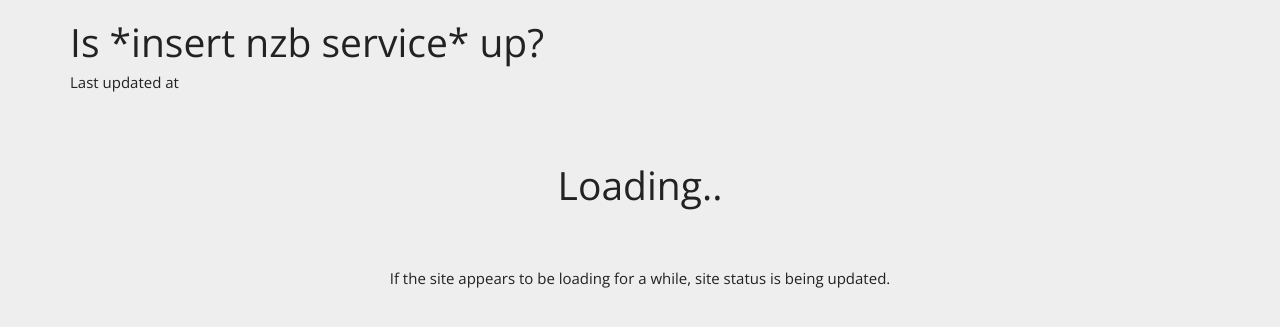
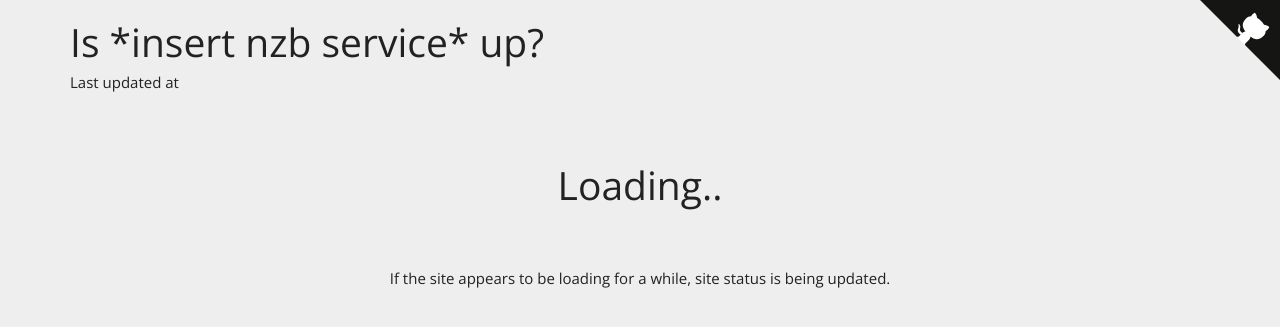
Before and after one commit to cry/isnzbup, a PHP site: page / in a window 1280 px wide. Shown: the top 327 px of the page. Run offline with PHP 8.4, Linux system fonts and the light colour scheme; data that the repository does not hold is empty; some libraries are stand-ins or nearby versions.

Commit message:
Add Github ribbon

```diff
--- a/cache.json
+++ /dev/null
@@ -1 +0,0 @@
-{"updated":1471097469,"news.newsgroup.ninja:119":true,"news.usenet.farm:119":true,"news4.usenet.farm:119":true,"news.supernews.com:119":true,"news.eu.supernews.com:119":true,"news.newshosting.com:119":true,"news.easynews.com:119":true,"news.giganews.com:119":true,"news-europe.giganews.com:119":true,"news.frugalusenet.com:119":true,"eunews.frugalusenet.com:119":true,"usnews.blocknews.net:119":true,"eunews.blocknews.net:119":true,"eunews2.blocknews.net:119":true,"news.altopia.com:119":true,"news.usenet.cat:563":false,"api.nzb.su:443":true,"nzb.cat:443":true,"simplynzbs.com:443":true,"nzbfinder.ws:443":true,"api.althub.co.za:443":true,"drunkenslug.com:443":true,"6box.me:443":true,"api.dognzb.cr:443":true}
--- a/index.php
+++ b/index.php
@@ -16,6 +16,8 @@
 </head>
 
 <body>
+
+    <a href="https://github.com/carey-li/isnzbup" class="github-corner"><svg width="80" height="80" viewBox="0 0 250 250" style="fill:#151513; color:#fff; position: absolute; top: 0; border: 0; right: 0;"><path d="M0,0 L115,115 L130,115 L142,142 L250,250 L250,0 Z"></path><path d="M128.3,109.0 C113.8,99.7 119.0,89.6 119.0,89.6 C122.0,82.7 120.5,78.6 120.5,78.6 C119.2,72.0 123.4,76.3 123.4,76.3 C127.3,80.9 125.5,87.3 125.5,87.3 C122.9,97.6 130.6,101.9 134.4,103.2" fill="currentColor" style="transform-origin: 130px 106px;" class="octo-arm"></path><path d="M115.0,115.0 C114.9,115.1 118.7,116.5 119.8,115.4 L133.7,101.6 C136.9,99.2 139.9,98.4 142.2,98.6 C133.8,88.0 127.5,74.4 143.8,58.0 C148.5,53.4 154.0,51.2 159.7,51.0 C160.3,49.4 163.2,43.6 171.4,40.1 C171.4,40.1 176.1,42.5 178.8,56.2 C183.1,58.6 187.2,61.8 190.9,65.4 C194.5,69.0 197.7,73.2 200.1,77.6 C213.8,80.2 216.3,84.9 216.3,84.9 C212.7,93.1 206.9,96.0 205.4,96.6 C205.1,102.4 203.0,107.8 198.3,112.5 C181.9,128.9 168.3,122.5 157.7,114.1 C157.9,116.9 156.7,120.9 152.7,124.9 L141.0,136.5 C139.8,137.7 141.6,141.9 141.8,141.8 Z" fill="currentColor" class="octo-body"></path></svg></a><style>.github-corner:hover .octo-arm{animation:octocat-wave 560ms ease-in-out}@keyframes octocat-wave{0%,100%{transform:rotate(0)}20%,60%{transform:rotate(-25deg)}40%,80%{transform:rotate(10deg)}}@media (max-width:500px){.github-corner:hover .octo-arm{animation:none}.github-corner .octo-arm{animation:octocat-wave 560ms ease-in-out}}</style>
 
     <div class="container">
         <h1>Is *insert nzb service* up?</h1>
```
